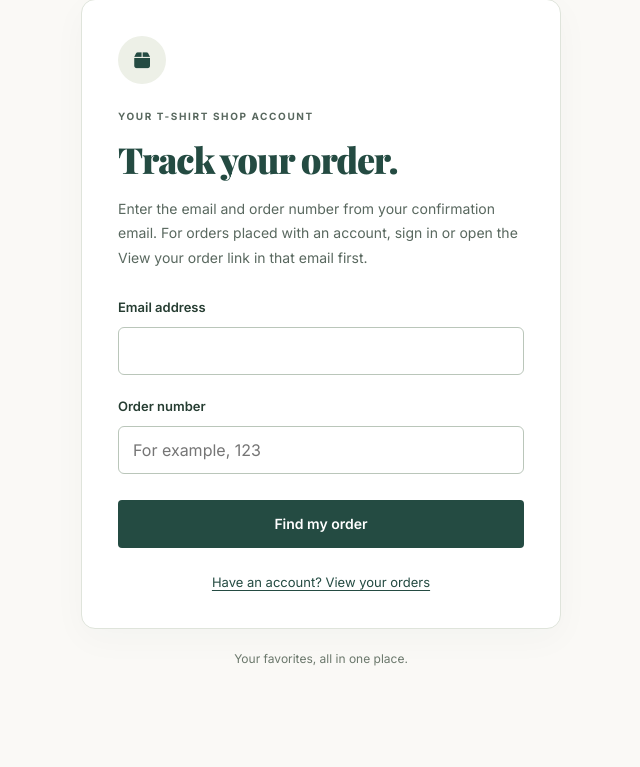
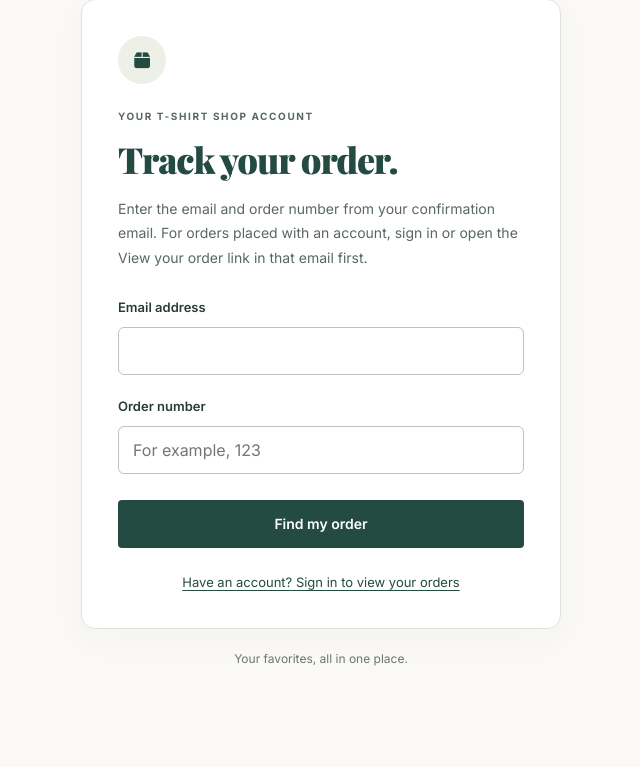
Before and after one commit to dmero/tshirt-web, a Django app: page /guest-order-lookup/ in a window 1280 px wide. Shown: the part 183-950 px from the top of the page, without its empty margins (319-959 px from the left). Run offline with Django 5.2, Linux system fonts and the light colour scheme; data that the repository does not hold is empty; parts of the project's set-up code (start-up, migrations or seed data) failed here and were passed over.

Commit message:
Match order tracking guidance to sign-in status

```diff
--- a/shop/templates/shop/guest_order_lookup.html
+++ b/shop/templates/shop/guest_order_lookup.html
@@ -9,11 +9,11 @@
 {% else %}{{ block.super }}{% endif %}
 {% endblock %}
 {% block account_content %}
-<h1 id="account-title">Track your order.</h1><p>Enter the email and order number from your confirmation email. For orders placed with an account, sign in or open the View your order link in that email first.</p>
+<h1 id="account-title">Track your order.</h1><p>Enter the email and order number from your confirmation email.{% if not user.is_authenticated %} For orders placed with an account, sign in or open the View your order link in that email first.{% endif %}</p>
 <form method="post">{% csrf_token %}
 {% if error %}<p class="alert alert-error" role="alert" id="lookup-error">{{ error }}</p>{% endif %}
 <p><label for="email">Email address</label><input type="email" name="email" id="email" autocomplete="email" value="{{ request.POST.email|default:'' }}" required {% if error %}aria-describedby="lookup-error"{% endif %}></p>
 <p><label for="order_id">Order number</label><input type="text" name="order_id" id="order_id" inputmode="numeric" value="{{ request.POST.order_id|default:'' }}" placeholder="For example, 123" required></p>
 <button class="shop-button" type="submit">Find my order</button>
-</form><a class="account-back" href="{% url 'shop:my_orders' %}">Have an account? View your orders</a>
+</form><a class="account-back" href="{% url 'shop:my_orders' %}">{% if user.is_authenticated %}View all my orders{% else %}Have an account? Sign in to view your orders{% endif %}</a>
 {% endblock %}
--- a/shop/views.py
+++ b/shop/views.py
@@ -428,7 +428,11 @@ def guest_order_lookup(request):
                 # Store token in session for accessing order details
                 request.session[f'order_token_{order.id}'] = order.order_lookup_token
             except Order.DoesNotExist:
-                error = "Order not found. Check your email and order number. If you ordered while signed in, sign in to view your orders or open the View your order link in your confirmation email."
+                error = "Order not found. Check your email and order number. "
+                if request.user.is_authenticated:
+                    error += "You can also view your orders from My orders."
+                else:
+                    error += "If you ordered while signed in, sign in to view your orders or open the View your order link in your confirmation email."
             except ValueError:
                 error = "Invalid order number."
         else:
```
